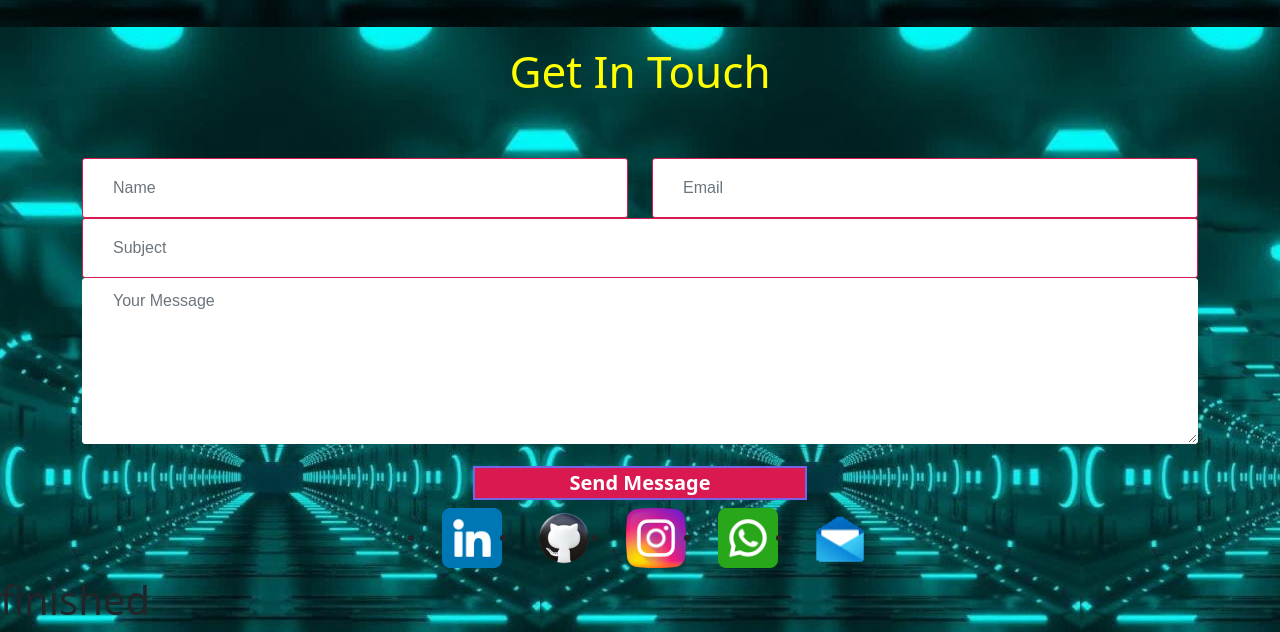
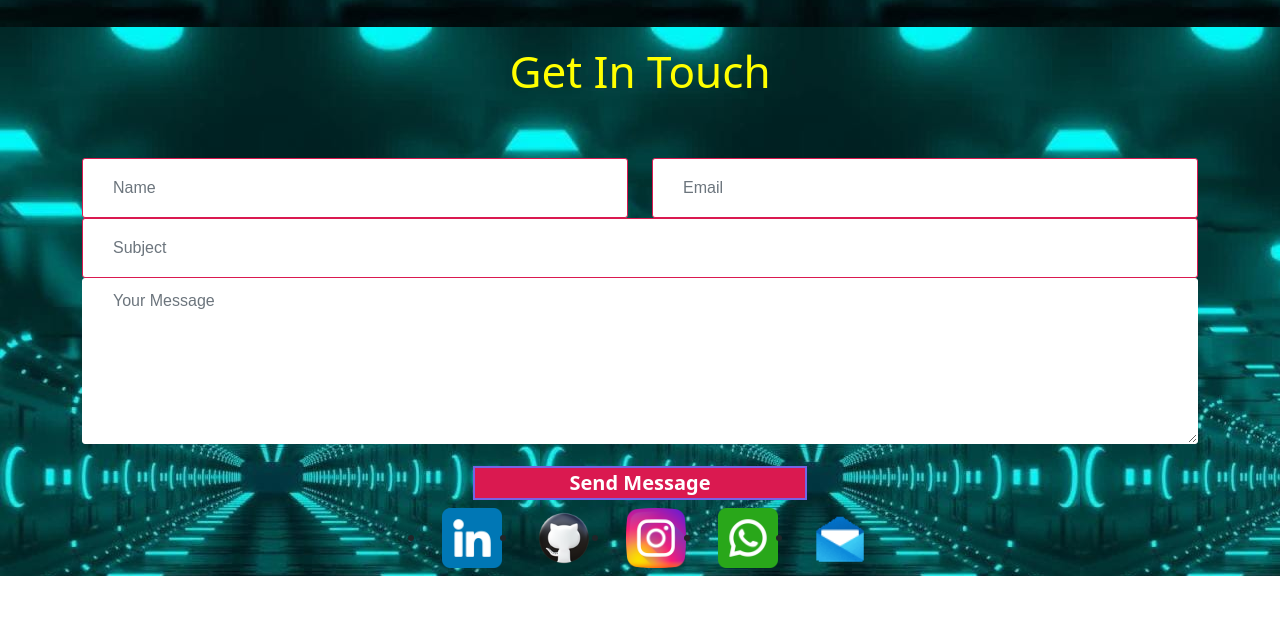
Before and after one commit to JohnsKJ/Personal_Portfolio, a plain HTML site: page index.html in a window 1280 px wide. Shown: the part 1773-2405 px from the top of the page. After the commit the page ends 2349 px from the top, so only its background shows below. Drawn offline with nearby package versions, Linux system fonts and the light colour scheme.

Commit message:
second commit

```diff
--- a/index.html
+++ b/index.html
@@ -194,7 +194,6 @@
             </div><!--- END ROW -->
         </div><!--- END CONTAINER -->
     </div>
-    <h1>finished</h1>
 <!--Section: Contact v.2-->
                                <!--main body close-->
 
```
